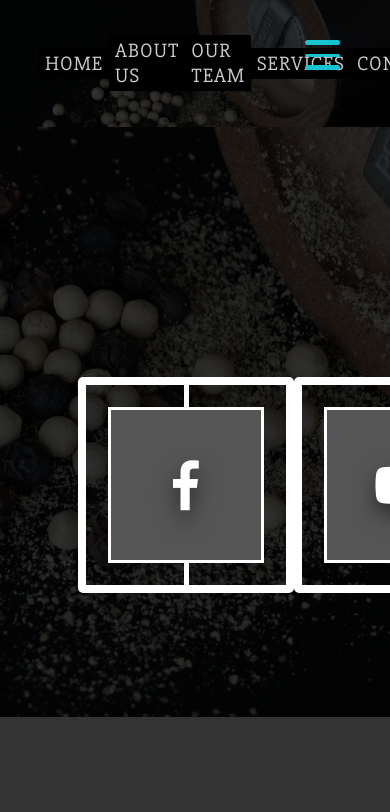
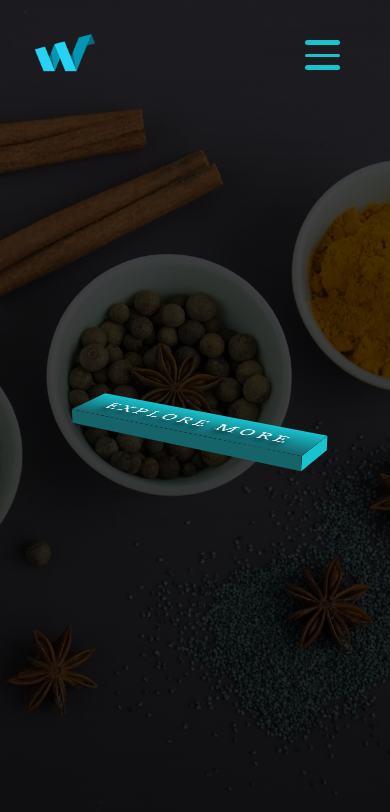
Before and after one commit to Ankhtepot/6CreativeProjects2025, a plain HTML site: page Project 5 - Hamburger Menu/index.html in a window 390 px wide. Drawn offline with Linux system fonts and the light colour scheme.

Commit message:
Up to lesson 47 - start of project 6 - Cube.

```diff
--- a/Project 5 - Hamburger Menu/app.js
+++ b/Project 5 - Hamburger Menu/app.js
@@ -0,0 +1,5 @@
+document.querySelector('.hamburger-menu')
+    .addEventListener('click', () => {
+        document.querySelector('.nav-wrapper')
+            .classList.toggle('change');
+    })
--- a/Project 5 - Hamburger Menu/index.html
+++ b/Project 5 - Hamburger Menu/index.html
@@ -12,7 +12,7 @@
 <body>
 
     <div class="container">
-        <div class="banner" hidden>
+        <div class="banner">
             <div class="logo">
                 <a href="#">
                     <img src="images/logo.png" alt="">
--- a/Project 5 - Hamburger Menu/style.css
+++ b/Project 5 - Hamburger Menu/style.css
@@ -20,6 +20,7 @@
     position: fixed;
     top: 20px;
     left: 50px;
+    z-index: 100;
 }
 
 .logo img {
@@ -44,10 +45,24 @@
     height: 5px;
     background-color: #16c3cf;
     border-radius: 25px;
+    transform-origin: right;
+    transition: transform 0.5s;
+}
+
+.change .line-1 {
+    transform: rotateZ(-45deg);
 }
 
 .line-2 {
     height: 3px;
+}
+
+.change .line-2 {
+    transform: translate(5px, 20px);
+}
+
+.change .line-3 {
+    transform: rotateZ(45deg);
 }
 
 .btn-wrapper {
@@ -105,13 +120,18 @@
 }
 
 .top-nav {
+    width: 100%;
     height: 15vh;
-    width: 100%;
     background: linear-gradient(rgba(0,0,0,.8), rgba(0,0,0,.8)), url(images/nav-bg.jpeg) no-repeat 50% 0;
     background-size: cover;
     position: fixed;
+    top: -15vh;
+    z-index: 50;
+    transition: top .4s;
+}
+
+.change .top-nav {
     top: 0;
-    z-index: 50;
 }
 
 .nav-list {
@@ -144,14 +164,6 @@
     transition: transform .3s;
 }
 
-@media (max-width: 1000px) {
-    .nav-link {
-        font-size: 20px;
-        padding: 3px 6px;
-    }
-
-}
-
 .nav-link:hover {
     transform: rotateX(90deg);
 }
@@ -174,6 +186,11 @@
     background: linear-gradient(rgba(0,0,0,.8), rgba(0,0,0,.8)), url(images/nav-bg.jpeg) no-repeat 50% -15vh;
     background-size: cover;
     position: fixed;
+    bottom: -85vh;
+    transition: bottom .4s;
+}
+
+.change .bottom-nav {
     bottom: 0;
 }
 
@@ -188,6 +205,10 @@
     justify-content: space-between;
 }
 
+.icon-item {
+    perspective: 1000px;
+}
+
 .icon-link {
     width: 200px;
     height: 200px;
@@ -197,11 +218,17 @@
     align-items: center;
     text-decoration: none;
     border-radius: 5px;
+    transform-style: preserve-3d;
+    transition: transform .5s;
+}
+
+.icon-link:hover {
+    transform: rotateY(35deg);
 }
 
 .icon-link::before {
     content: '';
-    height: 30px;
+    height: 25px;
     width: 5px;
     background-color: white;
     position: absolute;
@@ -210,7 +237,7 @@
 
 .icon-link::after {
     content: '';
-    height: 30px;
+    height: 25px;
     width: 5px;
     background-color: white;
     position: absolute;
@@ -228,4 +255,199 @@
     align-items: center;
     border: 3px solid white;
     text-shadow: 0 10px 20px rgba(0,0,0,.5);
+    transition: all .5s;
+    position: relative;
+    overflow: hidden;
 }
+
+.icon-link:hover i {
+    transform: rotateY(-70deg);
+    text-shadow: 10px 10px 20px rgba(0,0,0,.5);
+}
+
+.icon-link i::after {
+    content: '';
+    height: 100%;
+    width: 100%;
+    position: absolute;
+    top: -130%;
+    right: -130%;
+    border-radius: 100%;
+    transition: all .3s;
+    z-index: -1;
+}
+
+.icon-item:nth-child(1) .icon-link i::after {
+    background-color: #3b5999;
+}
+
+.icon-item:nth-child(2) .icon-link i::after {
+    background-color: #cd201f;
+}
+
+.icon-item:nth-child(3) .icon-link i::after {
+    background-color: #55acee;
+}
+
+.icon-item:nth-child(4) .icon-link i::after {
+    background-color: #dd4b39;
+}
+
+.icon-link:hover i::after {
+    top: 0;
+    right: 0;
+    border-radius: 0;
+}
+
+@media (max-width: 1600px) {
+    .icons {
+        width: 80%;
+    }
+}
+
+@media (max-width: 1200px) {
+    .top-nav {
+        background: #010101;
+    }
+
+    .nav-list {
+        justify-content: center;
+    }
+
+    .nav-link {
+        font-size: 25px;
+    }
+
+    .icons {
+        width: 70%;
+        flex-wrap: wrap;
+        align-content: center;
+        justify-content: center;
+    }
+
+    .icon-link {
+        width: 180px;
+        height: 180px;
+        margin: 20px;
+    }
+
+    .icon-link i {
+        width: 130px;
+        height: 130px;
+        font-size: 40px;
+    }
+}
+
+@media (max-width: 900px) {
+    .banner-btn {
+        width: 300px;
+        height: 80px;
+        font-size: 30px;
+    }
+
+    .top-nav {
+        height: 25vh;
+        top: -25vh;
+    }
+
+    .bottom-nav {
+        height: 75vh;
+        bottom: -75vh;
+    }
+
+    .nav-list {
+        width: 70%;
+        flex-wrap: wrap;
+        align-content: center;
+    }
+
+    .nav-link {
+        margin: 3px 0;
+    }
+
+    .icons {
+        width: 95%;
+    }
+
+    .icon-link {
+        width: 140px;
+        height: 140px;
+    }
+
+    .icon-link i {
+        width: 90px;
+        height: 90px;
+        font-size: 30px;
+    }
+}
+
+@media (max-width: 750px) {
+    .nav-list {
+        width: 60%;
+    }
+
+    .icon-link {
+        width: 120px;
+        height: 120px;
+    }
+
+    .icon-link i {
+        width: 70px;
+        height: 70px;
+    }
+}
+
+@media (max-width: 550px) {
+    .banner-btn {
+        width: 280px;
+        height: 70px;
+        font-size: 25px;
+    }
+
+    .logo {
+        width: 70px;
+        height: 70px;
+        left: 30px;
+    }
+
+    .top-nav {
+        height: 30vh;
+        top: -30vh;
+    }
+
+    .bottom-nav {
+        height: 70vh;
+        bottom: -70vh;
+    }
+
+    .icon-link {
+        width: 110px;
+        height: 110px;
+    }
+
+    .icon-link i {
+        width: 60px;
+        height: 60px;
+    }
+}
+
+@media (max-width: 450px) {
+    .banner-btn {
+        width: 260px;
+        height: 60px;
+    }
+
+    .top-nav {
+        height: 35vh;
+        top: -35vh;
+    }
+
+    .bottom-nav {
+        height: 65vh;
+        bottom: -65vh;
+    }
+
+    .nav-list {
+        width: 50%;
+    }
+}
```
Also changed, not shown: Project 6 - Cube/index.html (added, +15 -0 lines), Project 1 - InvisibleCard/Project 1 - Invisible Card/images/bg.jpg (renamed from Project1_InvisibleCard/Project 1 - Invisible Card/images/bg.jpg), Project 1 - InvisibleCard/Project 1 - Invisible Card/images/john-doe.jpg (renamed from Project1_InvisibleCard/Project 1 - Invisible Card/images/john-doe.jpg), Project 1 - InvisibleCard/Project 1 - Invisible Card/index.html (renamed from Project1_InvisibleCard/Project 1 - Invisible Card/index.html), Project 1 - InvisibleCard/Project 1 - Invisible Card/style.css (renamed from Project1_InvisibleCard/Project 1 - Invisible Card/style.css), Project 1 - InvisibleCard/index.js (renamed from Project1_InvisibleCard/index.js), Project 1 - InvisibleCard/package.json (renamed from Project1_InvisibleCard/package.json), Project 6 - Cube/app.js (added), Project 6 - Cube/images/slide-img-1.jpg (added), Project 6 - Cube/images/slide-img-2.jpg (added), Project 6 - Cube/images/slide-img-3.jpg (added), Project 6 - Cube/images/slide-img-4.jpg (added), Project 6 - Cube/style.css (added), 1 other file.
